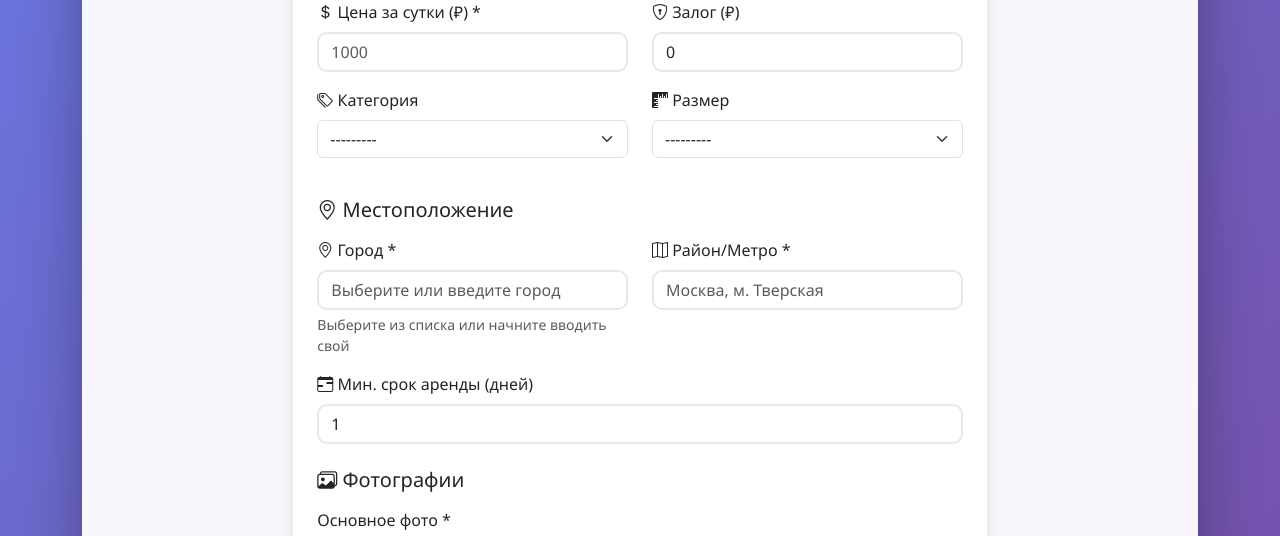
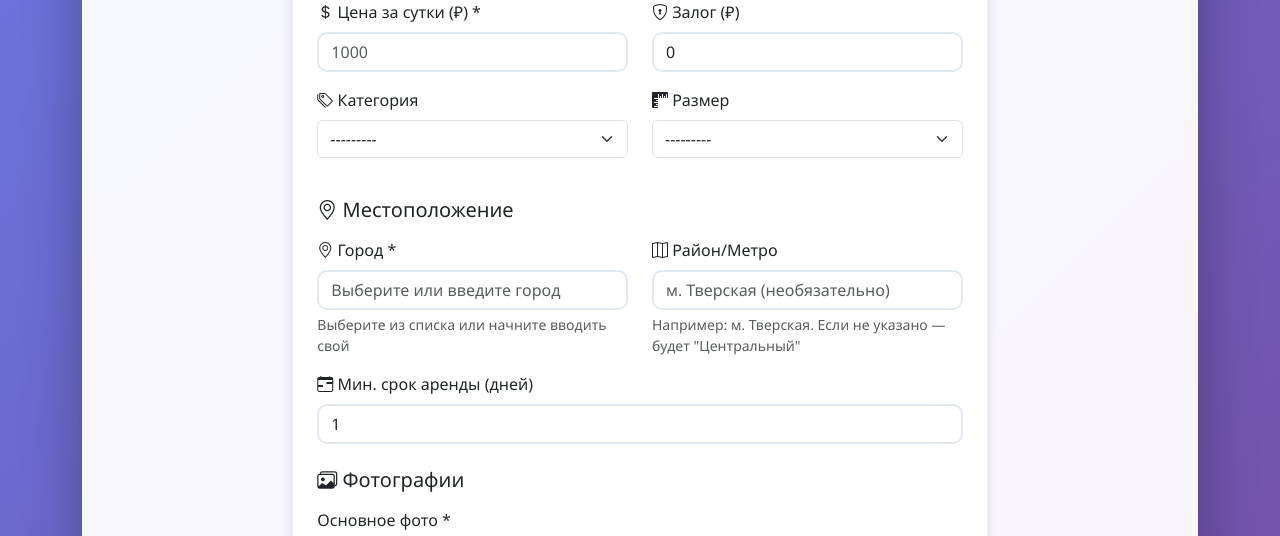
Before and after one commit to Smurf72T/Python_Site_FinalProject_Mazur, a Django app: page /create/ in a window 1280 px wide. Shown: the part 622-1158 px from the top of the page. Run offline with Django 5.2, Linux system fonts and the light colour scheme; the visitor is signed in with stand-in values (Sample User, id 1); data that the repository does not hold is empty.

Commit message:
Fix: поле Район/Метро необязательное со значением по умолчанию

```diff
--- a/apps/ads/forms.py
+++ b/apps/ads/forms.py
@@ -24,7 +24,7 @@ class AdForm(forms.ModelForm):
             "price": forms.NumberInput(attrs={"class": "form-control", "placeholder": "1000", "required": True}),
             "deposit_amount": forms.NumberInput(attrs={"class": "form-control", "placeholder": "5000"}),
             "city": forms.Select(attrs={"class": "form-select"}),
-            "location": forms.TextInput(attrs={"class": "form-control", "placeholder": "Москва, м. Тверская", "required": True}),
+            "location": forms.TextInput(attrs={"class": "form-control", "placeholder": "м. Тверская (необязательно)"}),
             "image": forms.FileInput(attrs={"class": "form-control", "accept": "image/*", "required": True}),
             "category": forms.Select(attrs={"class": "form-select"}),
             "size": forms.Select(attrs={"class": "form-select"}),
@@ -64,6 +64,16 @@ class AdForm(forms.ModelForm):
 
         return city_data
 
+    def clean_location(self):
+        """Обработка района/метро: если не заполнено - подставляем 'Центральный'."""
+        location = self.cleaned_data.get("location")
+
+        # Если поле пустое или None - возвращаем значение по умолчанию
+        if not location or not location.strip():
+            return "Центральный"
+
+        return location.strip()
+
 
 class ReviewForm(forms.ModelForm):
     class Meta:
--- a/templates/ads/create_ad.html
+++ b/templates/ads/create_ad.html
@@ -102,9 +102,10 @@
                         </div>
                         <div class="col-md-6 mb-3">
                             <label for="id_location" class="form-label">
-                                <i class="bi bi-map"></i> Район/Метро *
+                                <i class="bi bi-map"></i> Район/Метро
                             </label>
                             {{ form.location }}
+                            <div class="form-text">Например: м. Тверская. Если не указано — будет "Центральный"</div>
                             {% if form.location.errors %}
                                 <div class="text-danger">{{ form.location.errors }}</div>
                             {% endif %}
```
Also changed, not shown: templates/ads/edit_ad.html (+6 -3 lines).
